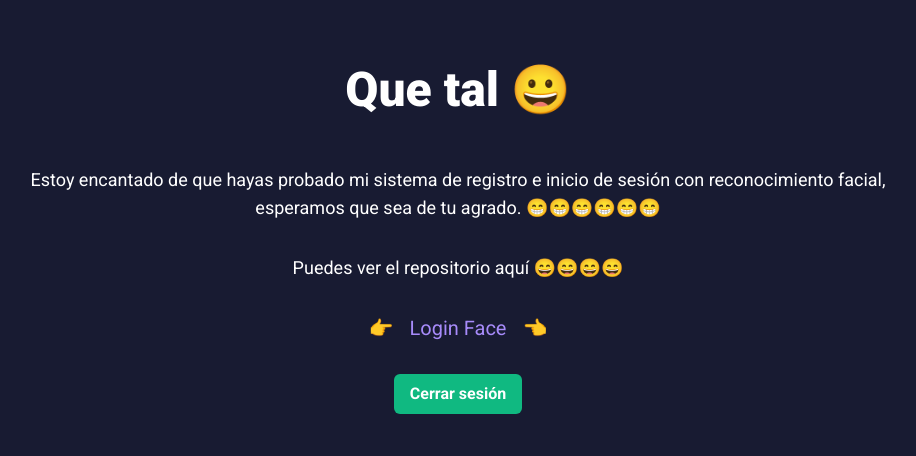
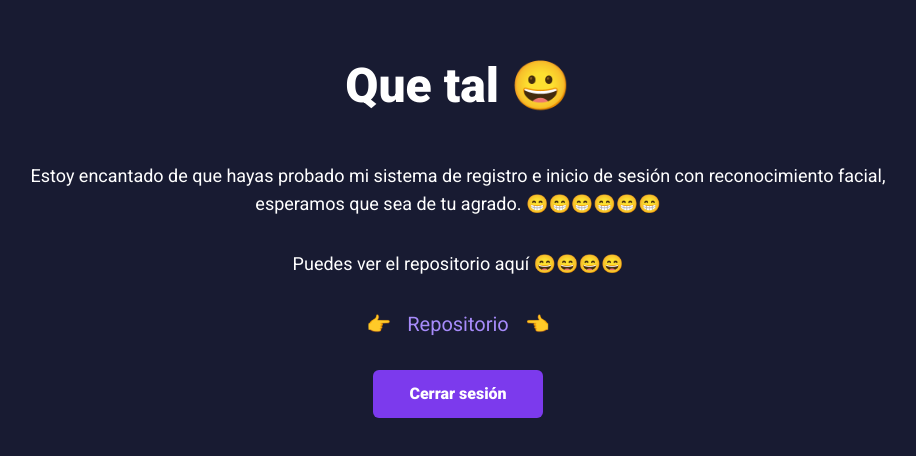
Before and after one commit to luis-isasi/login_face, a Next.js app: page /home in a window 1280 px wide. Shown: the part 170-626 px from the top of the page, without its empty margins (182-1098 px from the left). Built offline with nearby package versions, Linux system fonts and the light colour scheme.

Commit message:
style: add style to button primary

```diff
--- a/src/components/Buttons/BtnPrimary.tsx
+++ b/src/components/Buttons/BtnPrimary.tsx
@@ -2,13 +2,13 @@ interface Props {
   onClick?: () => void;
 }
 
-const BtnPrimary: React.FC<Props> = ({ onClick }) => {
+const BtnPrimary: React.FC<Props> = ({ onClick, children }) => {
   return (
     <button
       onClick={onClick}
-      className="bg-green-500 hover:bg-green-400 text-white font-bold transition-colors duration-200 py-2 px-4 rounded-md outline-none"
+      className="cursor-pointer bg-purple-600 hover:bg-purple-500 text-white rounded-md py-3 px-7 lg:px-9 font-extrabold"
     >
-      Cerrar sesión
+      {children}
     </button>
   );
 };
--- a/src/components/Links/LinkPrimary.tsx
+++ b/src/components/Links/LinkPrimary.tsx
@@ -7,7 +7,7 @@ interface Props {
 const LinkPrimaryBorder: React.FC<Props> = ({ href, children }) => {
   return (
     <Link
-      className={` cursor-pointer bg-purple-600 text-white rounded-md py-3  px-7 lg:px-9 font-extrabold  hover:bg-primary-light lg:hover:bg-purple-500`}
+      className={`cursor-pointer bg-purple-600 hover:bg-purple-500 text-white rounded-md py-3 px-7 lg:px-9 font-extrabold`}
       href={href}
     >
       {children}
--- a/src/views/home/Home.tsx
+++ b/src/views/home/Home.tsx
@@ -1,4 +1,5 @@
 import { useContextAuth } from '@Context/contextAuth';
+import BtnPrimary from '@Components/Buttons/BtnPrimary';
 
 const Home = () => {
   const { user, signoutUser } = useContextAuth();
@@ -27,16 +28,11 @@ const Home = () => {
             rel="noreferrer"
             className="py-2 px-4 rounded-md outline-none text-purple-400"
           >
-            Login Face
+            Repositorio
           </a>
           👈
         </p>
-        <button
-          onClick={handleOnClick}
-          className="bg-green-500 hover:bg-green-400 text-white font-bold transition-colors duration-200 py-2 px-4 rounded-md outline-none"
-        >
-          Cerrar sesión
-        </button>
+        <BtnPrimary onClick={handleOnClick}>Cerrar sesión</BtnPrimary>
       </div>
     </div>
   );
```
Also changed, not shown: src/components/Links/LinkPrimaryBorder.tsx (deleted, +0 -21 lines).
